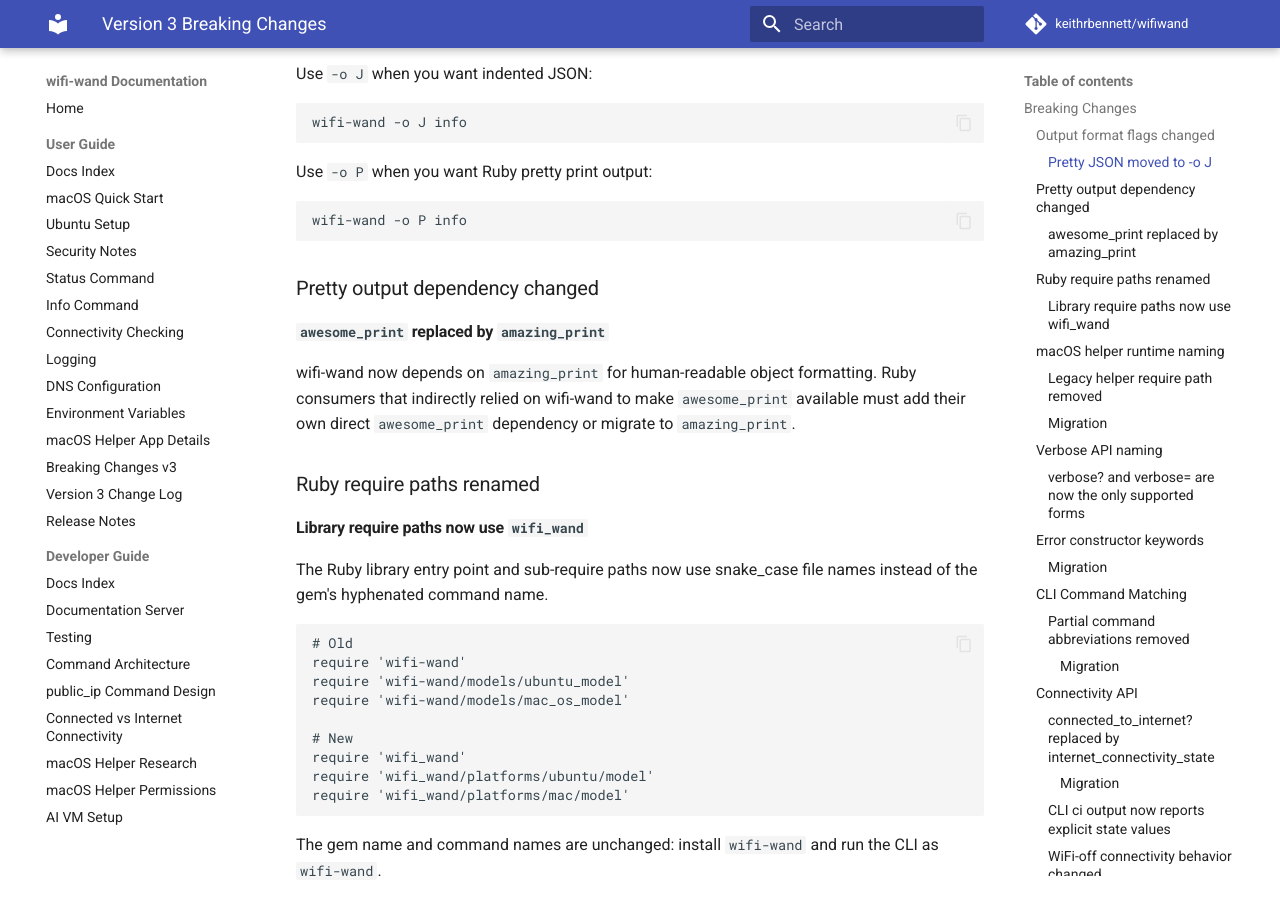
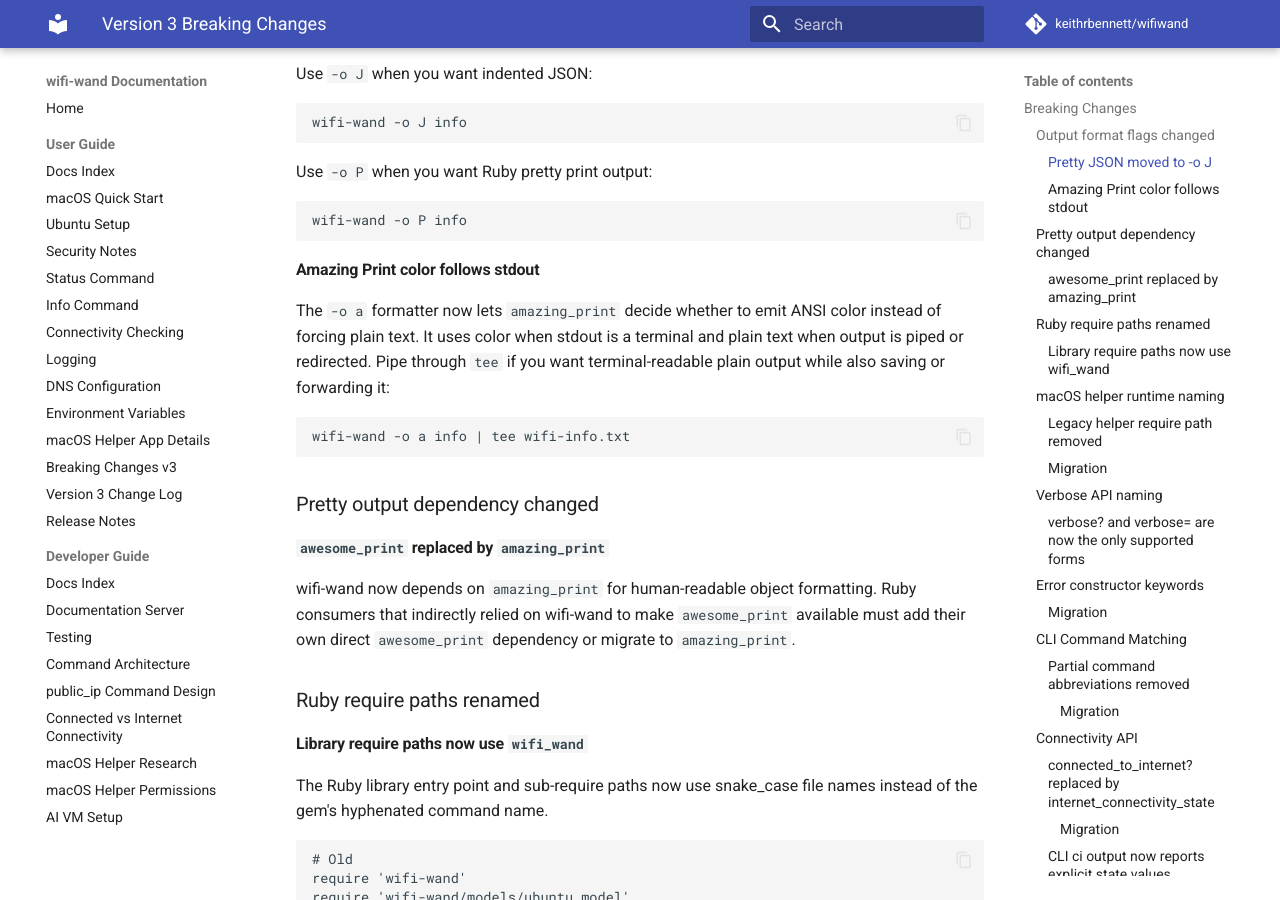
Before and after one commit to keithrbennett/wifiwand, an MkDocs documentation site: the page built from docs/BREAKING_CHANGES_V3.md, in a window 1280 px wide and 900 px high, scrolled down 1002 px. Built offline with MkDocs 1.6.1 and Material for MkDocs 9.7.7, drawn with Linux system fonts in a browser that asks for light colours; comment, search, counter and statistics services are not loaded.

Commit message:
Let Amazing Print color follow stdout
Change `-o a` so Amazing Print can decide whether to emit ANSI color
instead of forcing plain output. This keeps formatted Amazing Print
output while allowing color on terminal stdout and plain text when
output is piped or redirected.

Load `amazing_print` only when Amazing Print formatting or shell
printing actually needs it, avoiding an eager dependency load for other
CLI paths.

Document that users can pipe through `tee` when they want
terminal-readable plain output while also saving or forwarding the
result.

Update output and shell specs for stdout-aware color and lazy loading.

````diff
--- a/docs/BREAKING_CHANGES_V3.md
+++ b/docs/BREAKING_CHANGES_V3.md
@@ -42,6 +42,16 @@ Use `-o P` when you want Ruby pretty print output:
 
 ```bash
 wifi-wand -o P info
+```
+
+#### Amazing Print color follows stdout
+
+The `-o a` formatter now lets `amazing_print` decide whether to emit ANSI color instead of forcing plain text.
+It uses color when stdout is a terminal and plain text when output is piped or redirected. Pipe through `tee`
+if you want terminal-readable plain output while also saving or forwarding it:
+
+```bash
+wifi-wand -o a info | tee wifi-info.txt
 ```
 
 ### Pretty output dependency changed
````
Also changed, not shown: README.md (+2 -0 lines), RELEASE_NOTES.md (+6 -0 lines), docs/INFO_COMMAND.md (+3 -1 lines), docs/STATUS_COMMAND.md (+4 -1 lines), 9 other files.
